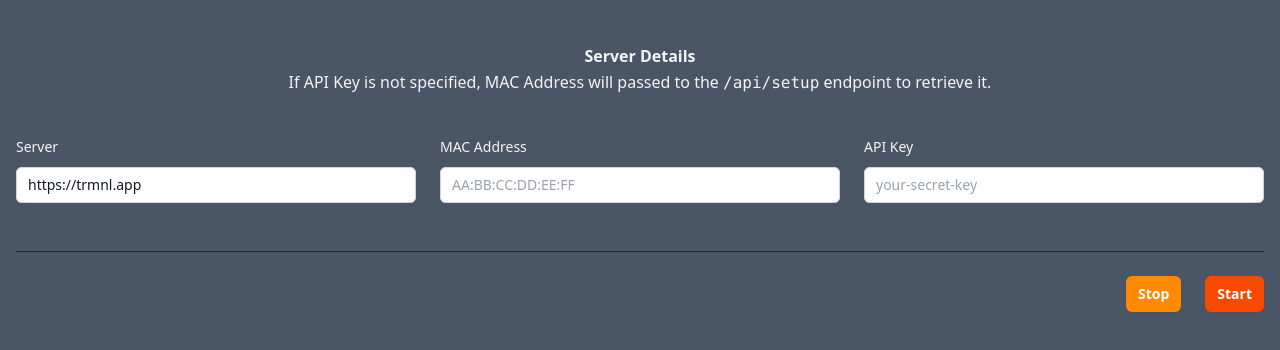
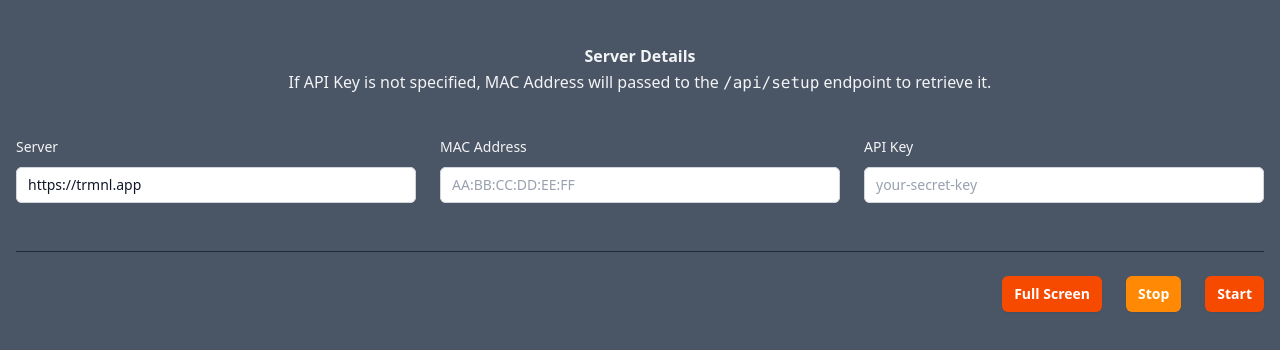
Before and after one commit to deisterhold/trmnl-simulator, a website: page src/index.html in a window 1280 px wide. Shown: the part 482-832 px from the top of the page. Drawn offline with nearby package versions, Linux system fonts and the light colour scheme.

Commit message:
Add fullscreen support.

```diff
--- a/src/index.html
+++ b/src/index.html
@@ -29,7 +29,7 @@
               <div class="relative px-6 h-full">
                 <div class="absolute top-1/2 left-0 transform -translate-y-1/2 h-full w-full py-8"></div>
                 <div class="relative text-center shadow-md rounded-2xl relative h-full px-6 pt-5">
-                  <img class="w-full absolute left-0 top-0 rounded-lg" src="./assets/white-device.png">
+                  <img ondblclick="toggleFullScreen()" title="Double click to enter fullscreen mode." class="w-full absolute left-0 top-0 rounded-lg" src="./assets/white-device.png">
                   <div class="mx-auto h-full">
                     <div class="h-full overflow-hidden">
                       <div class="transition-transform duration-500 h-full flex mix-blend-multiply">
@@ -82,6 +82,7 @@
             </div>
 
             <div class="mt-6 flex items-center justify-end gap-x-6">
+              <button type="button" onclick="toggleFullScreen()" class="rounded-md bg-orange-600 px-3 py-2 text-sm font-semibold text-white shadow-xs hover:bg-orange-500 focus-visible:outline-2 focus-visible:outline-offset-2 focus-visible:outline-orangle-600">Full Screen</button>
               <button type="button" onclick="stop()" disabled class="rounded-md bg-orange-600 px-3 py-2 text-sm font-semibold text-white shadow-xs hover:bg-orange-500 focus-visible:outline-2 focus-visible:outline-offset-2 focus-visible:outline-orangle-600 disabled:bg-orange-400">Stop</button>
               <button type="button" onclick="start()" class="rounded-md bg-orange-600 px-3 py-2 text-sm font-semibold text-white shadow-xs hover:bg-orange-500 focus-visible:outline-2 focus-visible:outline-offset-2 focus-visible:outline-orangle-600 disabled:bg-orange-400">Start</button>
             </div>
--- a/src/js/index.js
+++ b/src/js/index.js
@@ -160,6 +160,19 @@ function start(firstRun = true) {
     }, firstRun ? 0 : frequencyInMs);
 }
 
+function toggleFullScreen() {
+    if (!document.fullscreenElement) {
+        const screen = document.getElementById('screen');
+        console.log('Entering fullscreen...', screen);
+        screen.classList.remove('mix-blend-multiply');
+        screen.requestFullscreen();
+    } else if (document.exitFullscreen) {
+        console.log('Exiting fullscreen...');
+        screen.classList.add('mix-blend-multiply');
+        document.exitFullscreen();
+    }
+}
+
 // Check for query params on page load
 window.onload = function () {
     var parameters = new URLSearchParams(location.search);
```
